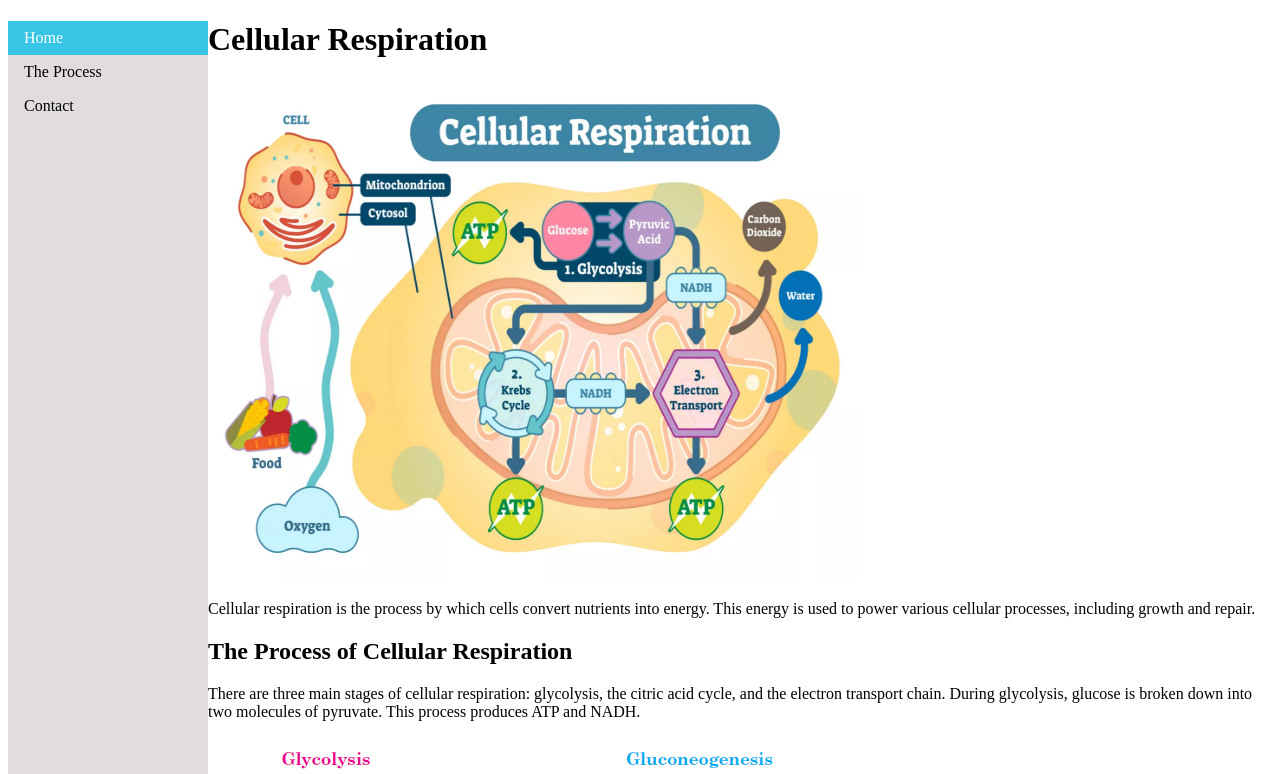
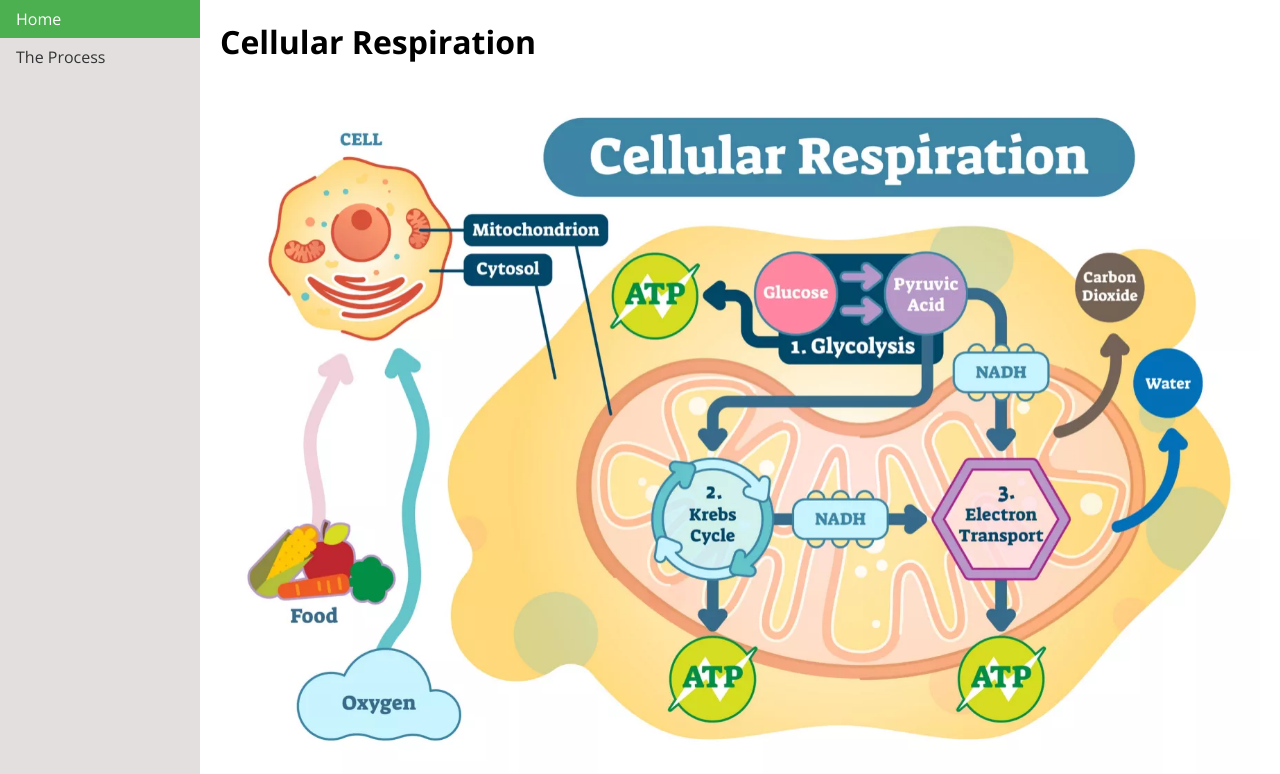
Before and after one commit to Vulkan3894/odin-recipes, a plain HTML site: page index.html in a window 1280 px wide. Shown: the top 774 px of the page. Drawn offline with nearby package versions, Linux system fonts and the light colour scheme.

Commit message:
slighty better look

```diff
--- a/index.html
+++ b/index.html
@@ -2,14 +2,21 @@
 <html>
   <head>
     <title>Cellular Respiration Blog</title>
+    <link href="https://fonts.googleapis.com/css?family=Open+Sans:400,700" rel="stylesheet">
     <style>
       /* Add some basic styling to the navigation bar */
+      body {
+        font-family: 'Open Sans', sans-serif;
+        margin: 0;
+        padding: 0;
+      }
+
       ul {
         list-style-type: none;
         margin: 0;
         padding: 0;
         width: 200px;
-        background-color: rgb(225, 221, 221);
+        background-color: #e3dfdf;
         position: fixed;
         height: 100%;
         overflow: auto;
@@ -17,19 +24,34 @@
 
       li a {
         display: block;
-        color: #000;
+        color: #333;
         padding: 8px 16px;
         text-decoration: none;
       }
 
       li a.active {
-        background-color: rgb(56, 197, 229);
+        background-color: #4CAF50;
         color: white;
       }
 
       li a:hover:not(.active) {
         background-color: #555;
         color: white;
+      }
+
+      /* Add some styling to the main content */
+      .main-content {
+        margin-left: 200px;
+        padding: 20px;
+      }
+
+      .main-content h1, .main-content h2 {
+        margin-top: 0;
+      }
+
+      .main-content img {
+        max-width: 100%;
+        height: auto;
       }
     </style>
   </head>
@@ -38,12 +60,12 @@
     <ul>
       <li><a class="active" href="#home">Home</a></li>
       <li><a href="#process">The Process</a></li>
-      <li><a href="#contact">Contact</a></li>
     </ul>
 
-    <div style="margin-left:200px;">
+    <!-- Add the main content -->
+    <div class="main-content">
       <h1>Cellular Respiration</h1>
-      <img src="img/cellular_respiration.jpg" width="650" height="500" alt="Cellular Respiration">
+      <img src="img/cellular_respiration.jpg" alt="Cellular Respiration">
       <p>Cellular respiration is the process by which cells convert nutrients into energy. This energy is used to power various cellular processes, including growth and repair.</p>
       <h2 id="process">The Process of Cellular Respiration</h2>
       <p>There are three main stages of cellular respiration: glycolysis, the citric acid cycle, and the electron transport chain. During glycolysis, glucose is broken down into two molecules of pyruvate. This process produces ATP and NADH.</p>
```
